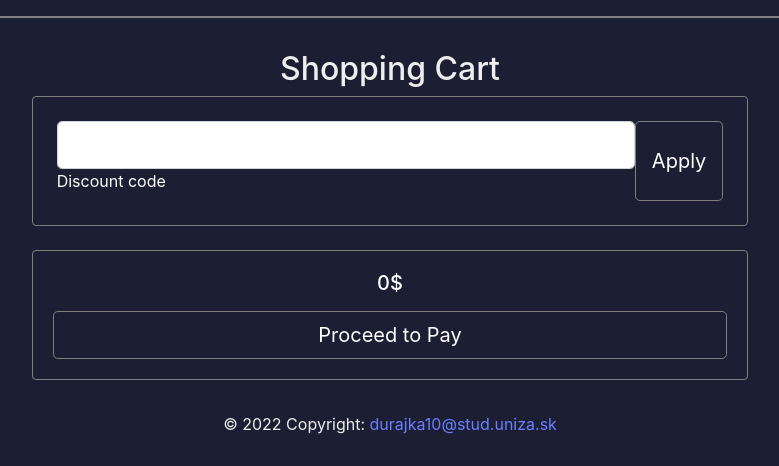
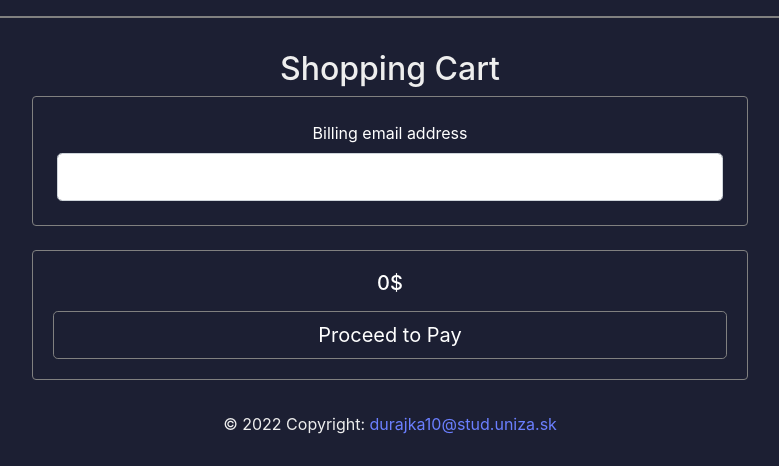
Before and after one commit to roman-durajka/vaii-semestralka, a Django app: template shop/templates/cart.html in a window 1280 px wide. Shown: the part 166-632 px from the top of the page, without its empty margins (250-1029 px from the left). Run offline with Django 3.2, Linux system fonts and the light colour scheme; the template is opened without the code that fills it, so the values that code supplies are empty.

Commit message:
finalized orders

```diff
--- a/shop/templates/cart.html
+++ b/shop/templates/cart.html
@@ -12,11 +12,11 @@
             <div class="col-10 " id="products-parent">
                 <div class="card mb-4">
                     <div class="card-body p-4 d-flex flex-row">
-                        <div class="form-outline flex-fill">
-                            <input type="text" id="form1" class="form-control form-control-lg"/>
-                            <label class="form-label" for="form1">Discount code</label>
+                        <div class="form-outline flex-fill text-center">
+                            <label class="form-label" for="billingEmail">Billing email address</label>
+                            <input type="text" id="billingEmail" class="form-control form-control-lg"/>
+                            <div id="emailErrorMessage" class="error-message text-center"></div>
                         </div>
-                        <button type="button" class="btn btn-outline-warning btn-lg ms-3">Apply</button>
                     </div>
                 </div>
 
@@ -26,7 +26,8 @@
                             <h5 id="cart-price" class="mb-0 cart-price">0</h5>
                             <h5 class="mb-0">$</h5>
                         </div>
-                        <button type="button" class="btn btn-warning btn-block btn-lg">Proceed to Pay</button>
+                        <button type="button" id="submitCart" class="btn btn-warning btn-block btn-lg">Proceed to Pay
+                        </button>
                     </div>
                 </div>
 
--- a/shop/urls.py
+++ b/shop/urls.py
@@ -9,4 +9,5 @@ urlpatterns = [
     path('cart/update/quantity/', views.update_quantity, name="update_quantity"),
     path('cart/add/', views.cart_add, name="cart_add"),
     path('cart/remove/', views.cart_remove, name="cart_remove"),
+    path('cart/submit/', views.submit_cart, name="submit_cart"),
 ]
--- a/static/cart_update.js
+++ b/static/cart_update.js
@@ -1,6 +1,6 @@
 const Template = ({key, preview, name, text, quantity, price}) => `
     <div
-        class="card rounded-3 mb-4"
+        class="card rounded-3 mb-4 product"
         id="product${key}">
         <div
             class="card-body p-4">
@@ -97,3 +97,28 @@ function removeItem(e) {
     num = num.join("");
     document.getElementById("product" + num).remove()
 }
+
+const submitButton = document.getElementById('submitCart');
+
+submitButton.addEventListener("click", function () {
+        let input = document.getElementById("billingEmail");
+        let re = /^[^\s@]+@[^\s@]+\.[^\s@]+$/;
+        if (!re.test(input.value)) {
+            document.getElementById("emailErrorMessage").innerHTML = "Your email address is not properly formatted!";
+            setTimeout(function () {
+                document.getElementById("emailErrorMessage").innerHTML = "";
+            }, 5000);
+        } else {
+            xmlHttpReq = new XMLHttpRequest();
+            xmlHttpReq.open("POST", "submit/", true);
+            xmlHttpReq.setRequestHeader("Content-type", "application/x-www-form-urlencoded");
+            xmlHttpReq.setRequestHeader("X-CSRFToken", CSRF_TOKEN);
+            xmlHttpReq.send("email=" + input.value);
+            let products = document.getElementsByClassName("product");
+            while (products.length > 0) {
+                products[0].parentNode.removeChild(products[0]);
+            }
+            alert("Your order has been successfully registered! Details were sent to your email address.")
+        }
+    }
+);
```
Also changed, not shown: shop/models.py (+4 -4 lines), shop/views.py (+19 -2 lines).
